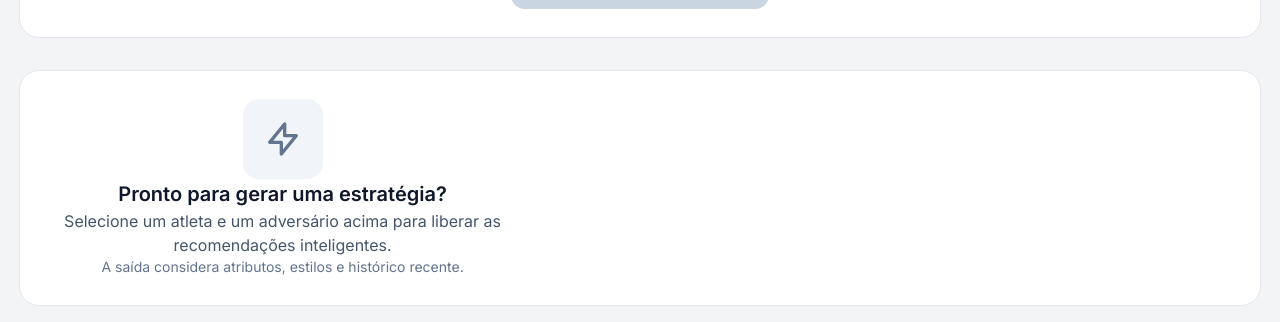
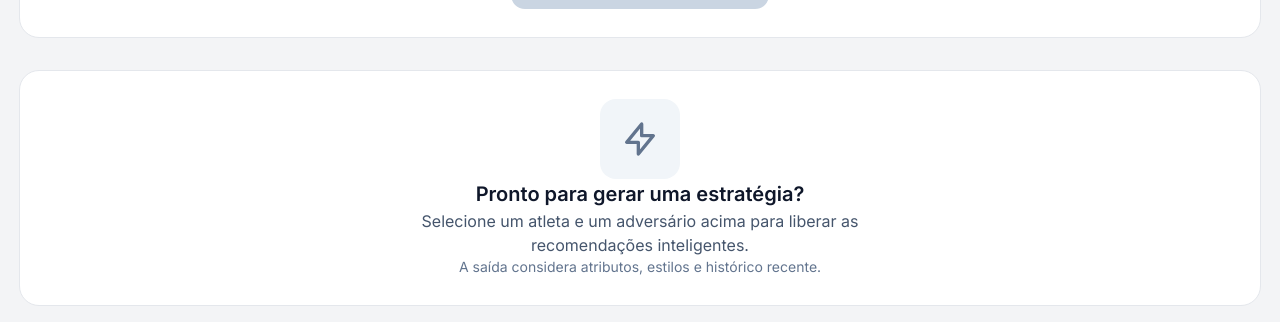
Before and after one commit to lucasxtech/JiuMetrics, a React app in the folder frontend/: page /strategy in a window 1280 px wide. Shown: the part 804-1126 px from the top of the page. Built offline with nearby package versions, Linux system fonts and the light colour scheme; no server answers; sample sign-in values are in the browser's storage; the HTML template or start-up script is replaced by a standard one.

Commit message:
fix-style

```diff
--- a/frontend/src/pages/Strategy.jsx
+++ b/frontend/src/pages/Strategy.jsx
@@ -197,7 +197,7 @@ export default function Strategy() {
       {(strategy || isLoading) && <AiStrategyBox strategy={strategy} isLoading={isLoading} />}
 
       {!strategy && !isLoading && !selectedAthlete && (
-        <section className="panel text-center">
+        <section className="panel text-center" style={{ display: "flex", justifyContent: "center" }}>
           <div className="mx-auto max-w-md space-y-4 flex flex-col items-center">
             <div className="mx-auto flex h-20 w-20 items-center justify-center rounded-2xl bg-slate-100">
               <svg className="h-10 w-10 text-slate-500" fill="none" stroke="currentColor" viewBox="0 0 24 24" aria-hidden="true">
```
